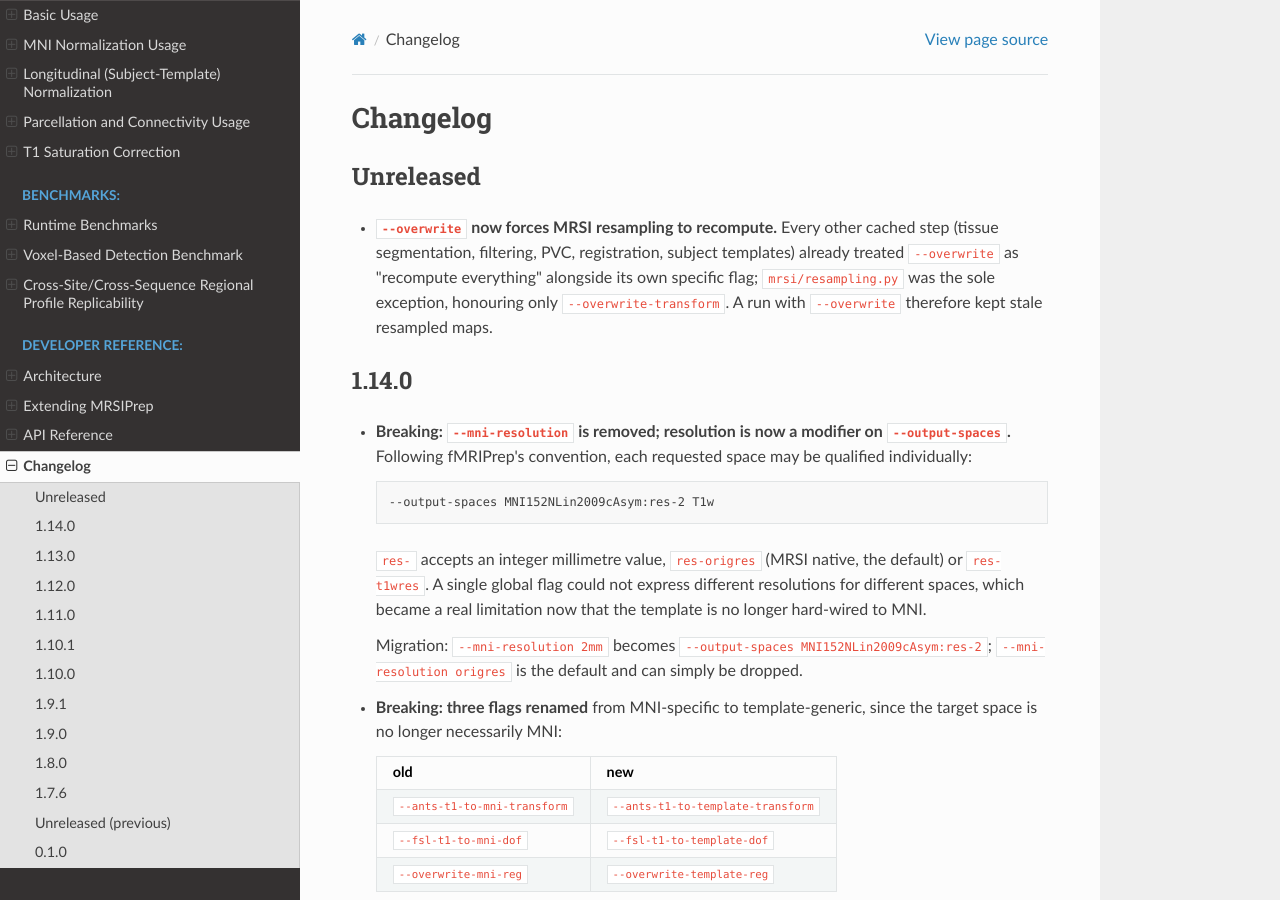
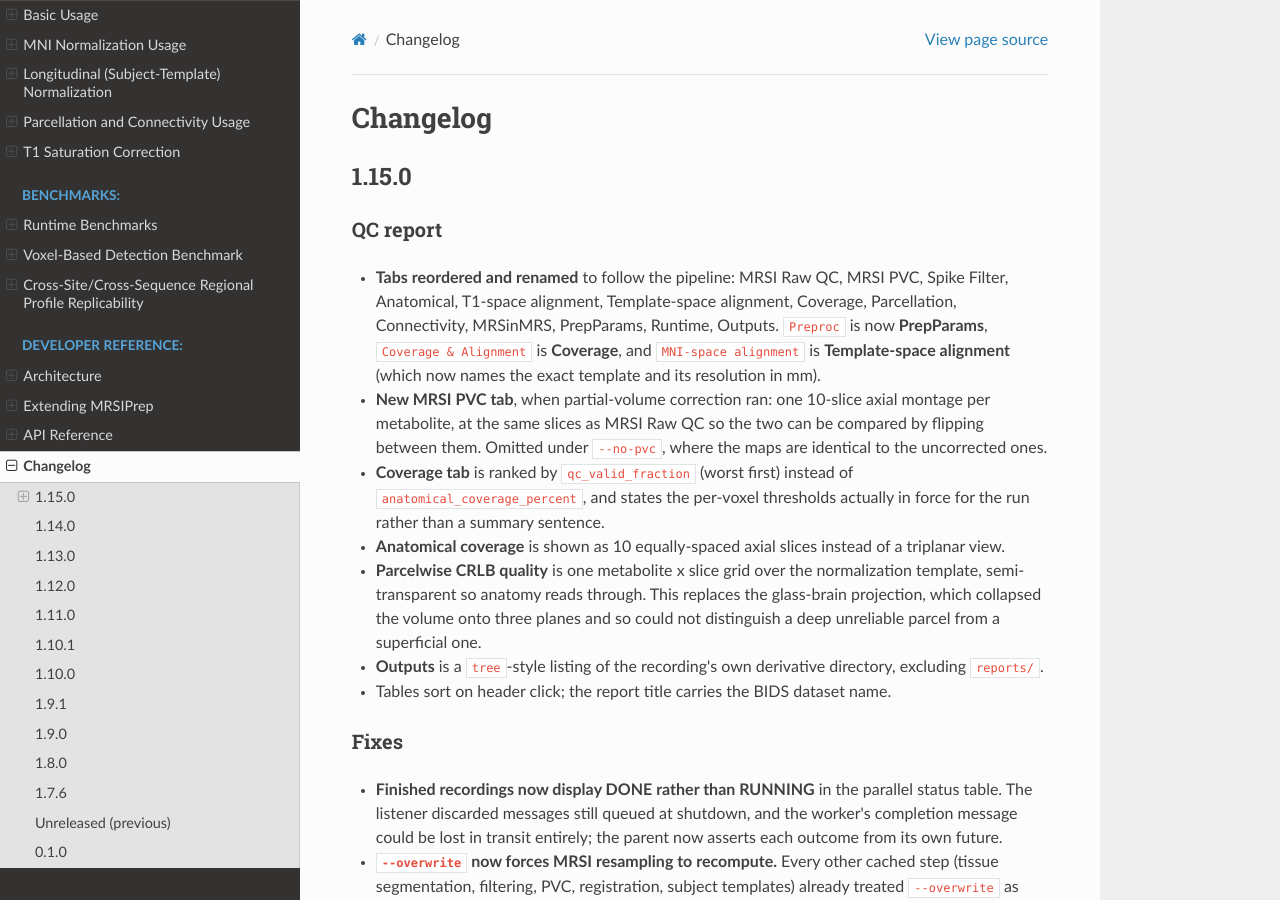
Before and after one commit to MRSI-Psychosis-UP/MRSIPrep, a Sphinx documentation site: the page built from docs/changelog.md, in a window 1280 px wide and 900 px high. Built offline with Sphinx 7.4.7 and the Read the Docs theme 3.1.0, drawn with Linux system fonts in a browser that asks for light colours; pages that are not in the unit, such as notebooks, are missing from menus.

Commit message:
Release 1.15.0 (#24)
QC report restructure (#22) and the parallel status fix (#23).

Co-authored-by: flucchetti <fedeerico.lucchetti@unil.ch>

```diff
--- a/docs/changelog.md
+++ b/docs/changelog.md
@@ -1,7 +1,41 @@
 # Changelog
 
-## Unreleased
+## 1.15.0
 
+### QC report
+
+- **Tabs reordered and renamed** to follow the pipeline: MRSI Raw QC,
+  MRSI PVC, Spike Filter, Anatomical, T1-space alignment, Template-space
+  alignment, Coverage, Parcellation, Connectivity, MRSinMRS, PrepParams,
+  Runtime, Outputs. `Preproc` is now **PrepParams**,
+  `Coverage & Alignment` is **Coverage**, and `MNI-space alignment` is
+  **Template-space alignment** (which now names the exact template and its
+  resolution in mm).
+- **New MRSI PVC tab**, when partial-volume correction ran: one
+  10-slice axial montage per metabolite, at the same slices as MRSI Raw
+  QC so the two can be compared by flipping between them. Omitted under
+  `--no-pvc`, where the maps are identical to the uncorrected ones.
+- **Coverage tab** is ranked by `qc_valid_fraction` (worst first) instead
+  of `anatomical_coverage_percent`, and states the per-voxel thresholds
+  actually in force for the run rather than a summary sentence.
+- **Anatomical coverage** is shown as 10 equally-spaced axial slices
+  instead of a triplanar view.
+- **Parcelwise CRLB quality** is one metabolite x slice grid over the
+  normalization template, semi-transparent so anatomy reads through. This
+  replaces the glass-brain projection, which collapsed the volume onto
+  three planes and so could not distinguish a deep unreliable parcel from
+  a superficial one.
+- **Outputs** is a `tree`-style listing of the recording's own derivative
+  directory, excluding `reports/`.
+- Tables sort on header click; the report title carries the BIDS dataset
+  name.
+
+### Fixes
+
+- **Finished recordings now display DONE rather than RUNNING** in the
+  parallel status table. The listener discarded messages still queued at
+  shutdown, and the worker's completion message could be lost in transit
+  entirely; the parent now asserts each outcome from its own future.
 - **`--overwrite` now forces MRSI resampling to recompute.** Every other
   cached step (tissue segmentation, filtering, PVC, registration,
   subject templates) already treated `--overwrite` as "recompute
--- a/pyproject.toml
+++ b/pyproject.toml
@@ -4,7 +4,7 @@ build-backend = "setuptools.build_meta"
 
 [project]
 name = "mrsiprep"
-version = "1.14.0"
+version = "1.15.0"
 description = "BIDS-like preprocessing pipeline for quantified whole-brain MRSI derivatives"
 readme = "README.md"
 requires-python = ">=3.9"
```
